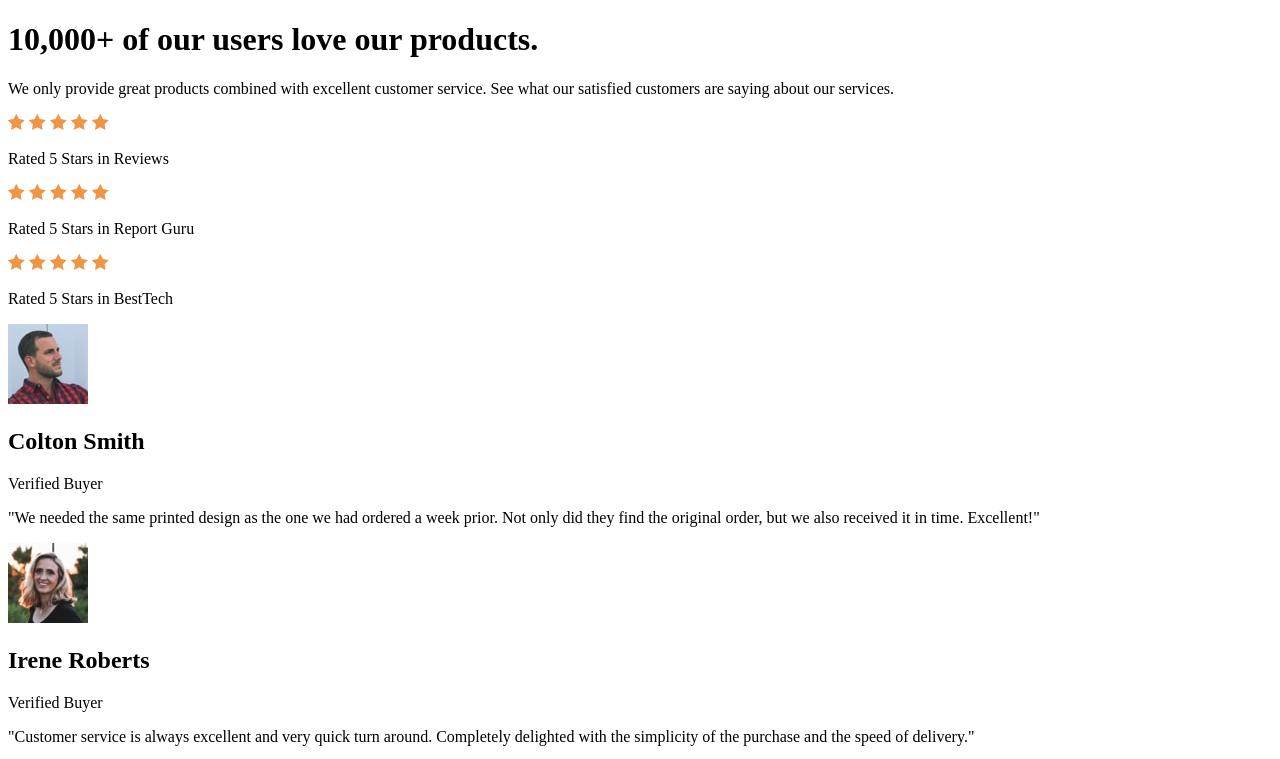
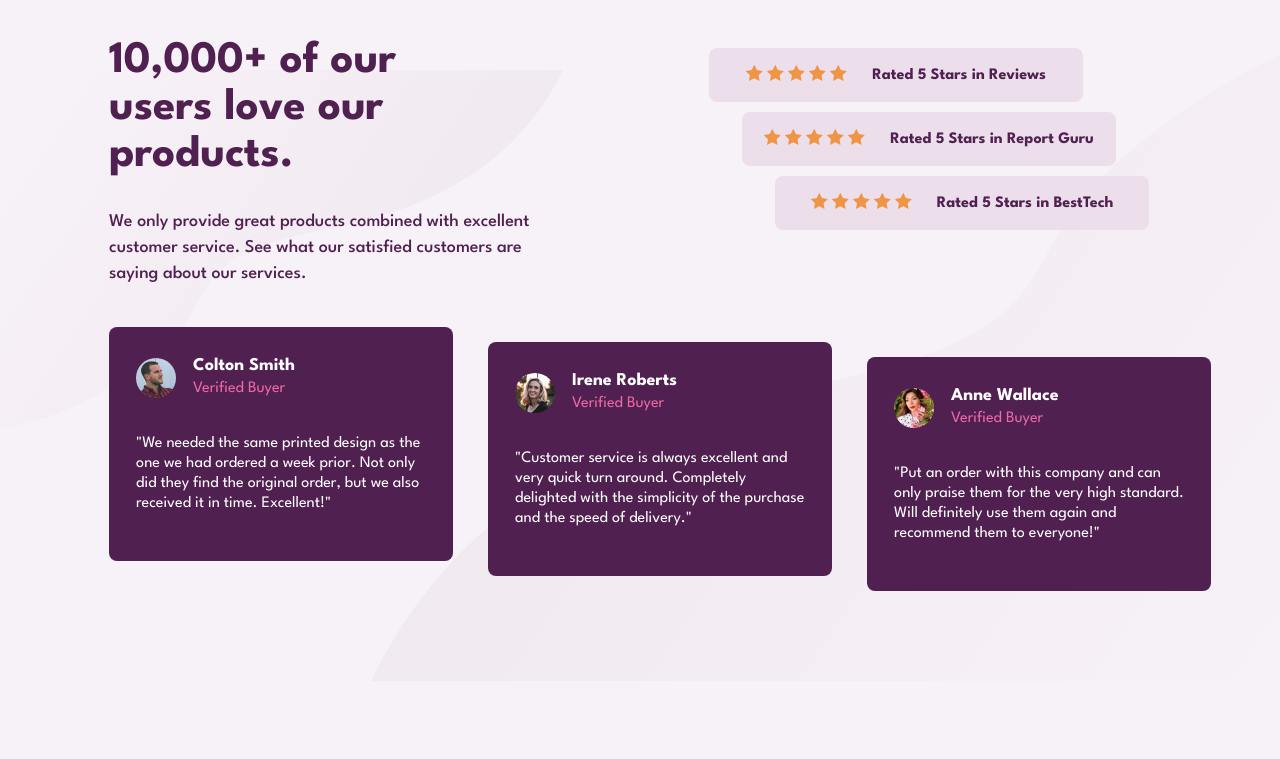
Before and after one commit to bijaylaxmibehera/social-proof-section, a plain HTML site: page index.html in a window 1280 px wide. Shown: the top 759 px of the page. Drawn offline with Linux system fonts and the light colour scheme.

Commit message:
feat: desktop design done

```diff
--- a/index.html
+++ b/index.html
@@ -14,6 +14,7 @@
         color: hsl(228, 45%, 44%);
       }
     </style> -->
+    <link rel="stylesheet" href="styles.css">
   </head>
   <body>
     <main class="main-container">
--- /dev/null
+++ b/styles.css
@@ -0,0 +1,144 @@
+@import url('https://fonts.googleapis.com/css2?family=League+Spartan:wght@400;500;700&display=swap');
+
+:root {
+    /* Primary */
+
+    --very-dark-magenta: hsl(300, 43%, 22%);
+    --soft-pink: hsl(333, 80%, 67%);
+
+    /* Neutral */
+
+    --dark-grayish-magenta: hsl(303, 10%, 53%);
+    --light-grayish-magenta: hsl(300, 24%, 96%);
+    --white: hsl(0, 0%, 100%);
+}
+
+body {
+    font-family: 'League Spartan', sans-serif;
+    min-height: 100vh;
+    background-color: var(--light-grayish-magenta);
+    background-image: url('./images/bg-pattern-top-desktop.svg'), url('./images/bg-pattern-bottom-desktop.svg');
+    background-repeat: no-repeat, no-repeat;
+    background-position:right 56vw bottom 48vh, left 29vw top 1vh;
+}
+
+.main-container {
+    display: grid;
+    grid-template-columns: 500px auto;
+    grid-template-rows: auto;
+    margin: 0 8%;
+}
+
+/* heading part */
+.heading-container {
+    height: auto;
+}
+
+.heading-container h1 {
+    max-width: 73%;
+    font-size: 45px;
+    color: var(--very-dark-magenta);
+    font-weight: 700;
+    line-height: 47px;
+
+}
+
+.heading-container p {
+    max-width: 88%;
+    font-size: 18px;
+    color: var(--very-dark-magenta);
+    line-height: 26px;
+    font-weight: 500;
+}
+
+/* Review part */
+
+.review-container{
+    padding-left: 90px;
+    padding-top: 30px;
+}
+.review {
+    display: flex;
+    background-color: hsl(304, 27%, 90%);
+    padding: 17px 10px;
+    margin: 10px;
+    border-radius: 8px;
+    justify-content: center;
+    align-items: center;
+    max-width: 75%;
+
+}
+
+.review p {
+    display: inline;
+    color: var(--very-dark-magenta);
+    font-size: 16px;
+    font-weight: 700;
+    margin-left: 25px;
+}
+.review-2 {
+    position: relative;
+    left: 7%;
+}
+
+.review-3 {
+    position: relative;
+    left: 14%;
+}
+
+.testimonial-container {
+    display: grid;
+    margin-top: 37px;
+    grid-template-columns: auto auto auto;
+    grid-template-rows: auto;
+    grid-column-gap: 20px;
+}
+
+.box {
+    background-color: var(--very-dark-magenta);
+    margin-right: 15px;
+    padding: 31px 27px;
+    width: 290px;
+    height: auto;
+    border-radius: 8px;
+}
+.box-1{
+    position: relative;
+    bottom: 15px;
+}
+.box-3{
+    position: relative;
+    top: 15px;
+}
+.profile-section{
+    display: flex;
+}
+.profile-img img{
+    width: 40px;
+    height: auto;
+    border-radius: 50%;
+    margin-right: 17px;
+    /* border: 0.3px solid var(--white); */
+}
+.info{
+    display: flex;
+    flex-direction: column;
+    height: 30px;
+    justify-content: center;
+    margin-bottom: 30px;
+}
+.info h2{
+    color: var(--white);
+    font-size: 18px;
+    line-height: 0;
+}
+.info p{
+    color: var(--soft-pink);
+    margin: 0;
+}
+.feedback-text{
+    color: var(--white);
+    font-size: 16px;
+    line-height: 20px;
+    font-weight: 400;
+}
```
